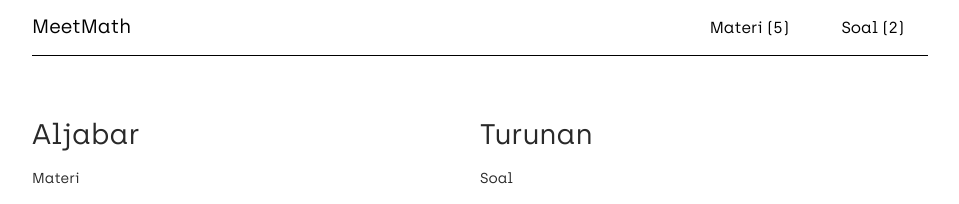
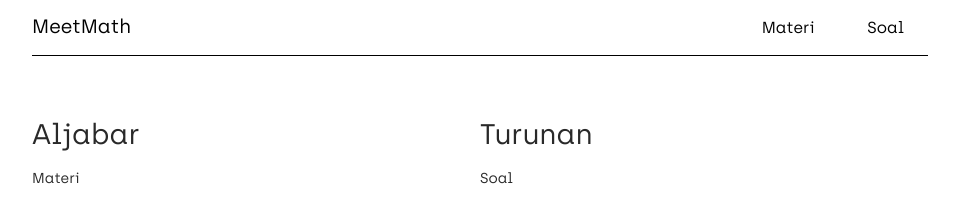
Before and after one commit to pacul/meetmath, a Jekyll site: the page built from index.md, in a window 1280 px wide. Shown: the top 204 px of the page, without its empty margins (160-1119 px from the left). Built offline with Jekyll 4.4.1, drawn with Linux system fonts in a browser that asks for light colours.

```diff
--- a/_layouts/default.html
+++ b/_layouts/default.html
@@ -39,13 +39,13 @@
                   {% if tags_list.first[0] == null %}
                     {% for tag in tags_list %}
                     <li class="nav-item">
-                      <a href="{{ site.baseurl }}/{{ tag }}">{{ tag | capitalize }} {{ site.tags[tag].size }}</a>
+                      <a href="{{ site.baseurl }}/{{ tag }}">{{ tag | capitalize }}</a>
                     </li>
                     {% endfor %}
                   {% else %}
                     {% for tag in tags_list %}
                     <li class="nav-item">
-                      <a href="{{ site.baseurl }}/{{ tag[0] }}">{{ tag[0] | capitalize }} ({{ tag[1].size }})</a>
+                      <a href="{{ site.baseurl }}/{{ tag[0] }}">{{ tag[0] | capitalize }}</a>
                     </li>
                     {% endfor %}
                   {% endif %}
--- a/_layouts/home.html
+++ b/_layouts/home.html
@@ -31,7 +31,7 @@ title: "Front Page"
           {% for tag in post.tags %}
           {% if tag == "Materi" %}
           <li class="article-title">
-            <a class="article-link" href="{{ site.baseurl }}/{{ post.url }}" title="Permalink to {{ post.title|striptags }}">{{ post.title }}</a>
+            <a class="article-link" href="{{ site.baseurl }}{{ post.url }}" title="Permalink to {{ post.title|striptags }}">{{ post.title }}</a>
           </li>
           {% endif %}
           {% endfor %}
```
